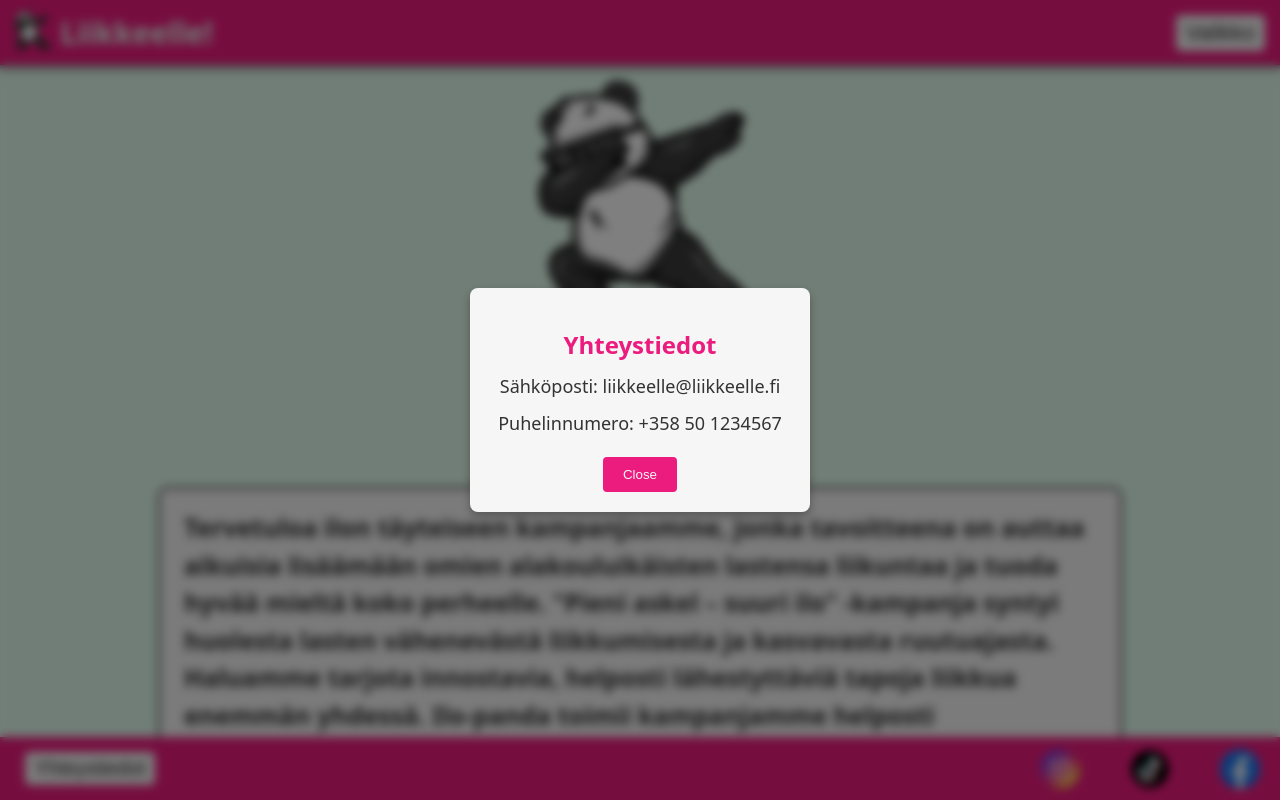
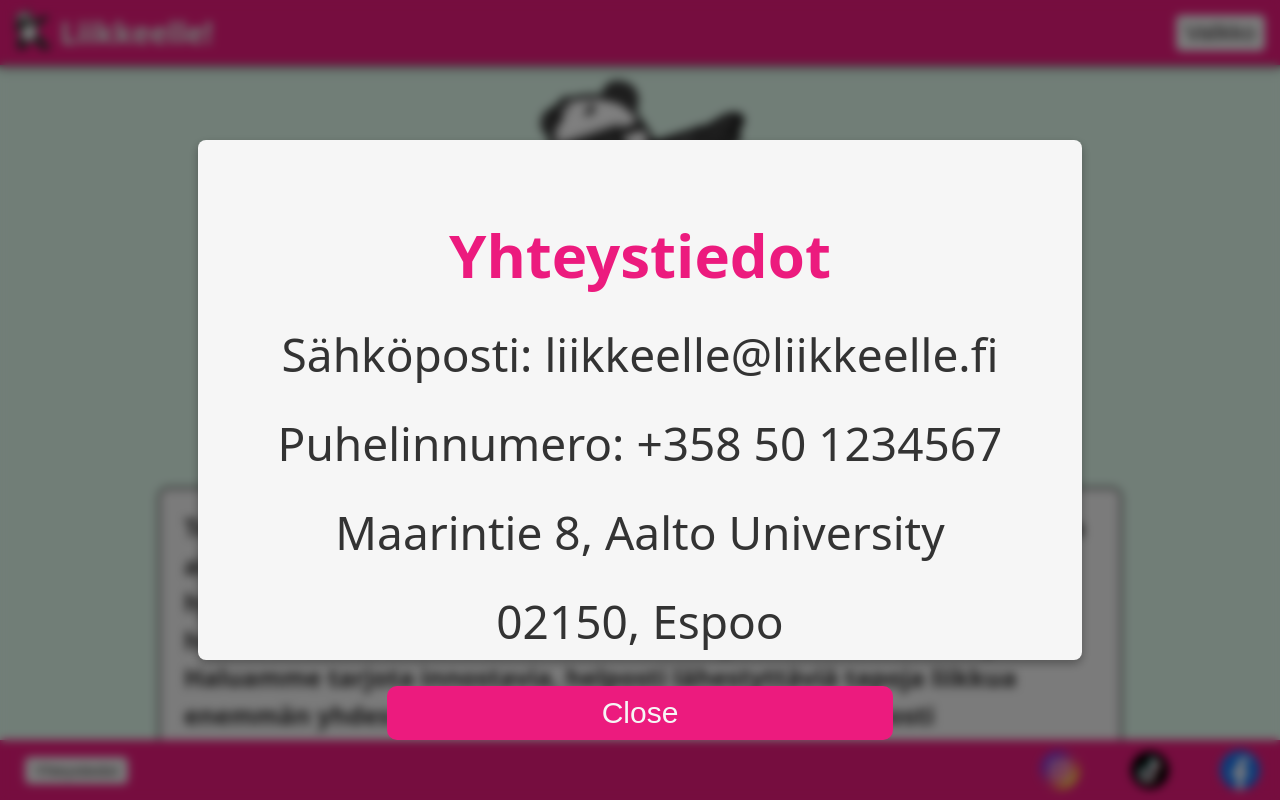
Before and after one commit to topieskelinen/vjp2025, a React (Vite) app in the folder liikkeelle-kampanjasivu/: page / in a window 1280 px wide. Both pictures are taken after a click on the button "Yhteystiedot". Shown: the top 800 px of the page. Built offline with nearby package versions, Linux system fonts and the light colour scheme.

Commit message:
Skaalautuvuus säätelyä, skaalautuu ylöspäin myös smoothisti, nyt on timanttinen

```diff
--- a/liikkeelle-kampanjasivu/src/components/Footer.jsx
+++ b/liikkeelle-kampanjasivu/src/components/Footer.jsx
@@ -40,6 +40,8 @@ export default function Footer() {
                         <h2>Yhteystiedot</h2>
                         <p>Sähköposti: liikkeelle@liikkeelle.fi</p>
                         <p>Puhelinnumero: +358 50 1234567</p>
+                        <p>Maarintie 8, Aalto University</p>
+                        <p>02150, Espoo</p>
                         <button onClick={closeModal}>Close</button>
                     </div>
                 </div>
--- a/liikkeelle-kampanjasivu/src/styleComponents/EmblaCarousel.css
+++ b/liikkeelle-kampanjasivu/src/styleComponents/EmblaCarousel.css
@@ -41,7 +41,6 @@
   background-color: #F6F6F6;
   padding: 2rem 1rem;
   justify-content: center;
-  min-height: 30vh;
 }
 
 .media-slide {
@@ -66,13 +65,6 @@
 .embla_slide:hover img,
 .embla_slide:hover video {
   transform: scale(1.02);
-}
-
-#mahdollisuus_ig {
-  height: 96%;
-  width: auto;
-  border-radius: 10px;
-
 }
 
 @media screen and (max-width: 1000px) {
@@ -140,14 +132,37 @@ margin-bottom: 5px;
     font-size: 2rem;
     text-align: center;
   }
+  .embla-wrapper {
+    min-height: 0px;
+  }
+
+  .media-slide {
+  height: 80%;
+  }
 }
 
-@media screen and (max-width: 3000px) and (min-width: 2000px) {
+@media screen and (max-width: 2500px) and (min-width: 2000px) {
 
   h2 {
     font-size: 3rem;
     text-align: center;
   }
+
+  .media-slide {
+    height: 80%;
+    }
+}
+
+@media screen and (max-width: 3000px) and (min-width: 2500px) {
+
+  h2 {
+    font-size: 3rem;
+    text-align: center;
+  }
+
+  .media-slide {
+    height: 80%;
+    }
 }
 
 @media screen and (max-width: 4096px) and (min-width: 3000px) {
@@ -156,4 +171,8 @@ margin-bottom: 5px;
     font-size: 5rem;
     text-align: center;
   }
+
+  .media-slide {
+    height:80%;
+    }
 }
--- a/liikkeelle-kampanjasivu/src/styleComponents/Footer.css
+++ b/liikkeelle-kampanjasivu/src/styleComponents/Footer.css
@@ -82,6 +82,9 @@
     text-align: center;
     box-shadow: 0 4px 10px rgba(0, 0, 0, 0.3);
     width: 300px;
+    display: flex;
+    flex-direction: column;
+    align-items: center;
 }
 
 .modal-content h2 {
@@ -129,11 +132,31 @@
         gap: 50px;
     }
 
-    .contactText {
-        margin: 0px;
-        font-size: 20px;
+    .modal-content {
+        height: 60%;
+        width: auto
     }
 
+    .modal-content h2 {
+        font-size: 60px;
+    }
+
+    .modal-content p {
+        font-size: 46px;
+        padding-left: 60px;
+        padding-right: 60px;
+    }
+
+    .modal-content button {
+        margin-top: 20px;
+        padding: 10px 20px;
+        border-radius: 10px;
+        font-size: 30px;
+        width: 60%;
+        margin-bottom: 20px;
+        align-self: center;
+
+    }
 }
 
 @media screen and (min-width: 2000px) {
@@ -152,6 +175,23 @@
     .contact_info button {
         border-radius: 10px;
         padding: 20px 40px;
+    }
+
+    .modal-content {
+        height: 60%;
+        width: auto
+    }
+
+    .modal-content h2 {
+        font-size:80px;
+        margin-bottom: 50px;
+    }
+
+    .modal-content p {
+        font-size: 66px;
+        margin-bottom: 50px;
+        padding-left: 100px;
+        padding-right: 100px;
     }
 
 }
--- a/liikkeelle-kampanjasivu/src/styleComponents/Navigation.css
+++ b/liikkeelle-kampanjasivu/src/styleComponents/Navigation.css
@@ -115,7 +115,10 @@
         width: auto;
         height: 40px;
     }
-}
+
+    .dropdownMenu {
+        margin-top: 12px;
+}}
 
 @media screen and (min-width: 2000px) {
     .navTitle {
@@ -136,6 +139,7 @@
     .dropdownMenu {
         width: 300px;
         padding: 15px;
+        margin-top: 50px;
     }
 
     .dropdownMenu button {
@@ -166,6 +170,7 @@
     .dropdownMenu {
         width: 400px;
         padding: 20px;
+        margin-top: 80px;
     }
 
     .dropdownMenu button {
--- a/liikkeelle-kampanjasivu/src/styleComponents/PandaQuizButton.css
+++ b/liikkeelle-kampanjasivu/src/styleComponents/PandaQuizButton.css
@@ -63,6 +63,8 @@
     .pandaQuizButton button {
         width: 50vw;
         height: auto;
+        padding-left: 100px;
+        padding-right: 100px;
     }
 
     .pandaQuizButton h2 {
--- a/liikkeelle-kampanjasivu/src/styleComponents/Textbox.css
+++ b/liikkeelle-kampanjasivu/src/styleComponents/Textbox.css
@@ -81,3 +81,18 @@
         width: 90vw;
     }
 }
+
+@media screen and (min-width: 1000px) {
+    .eventButton {
+        align-self: center;
+        margin-bottom: 20px;
+    }
+
+    .textbox button {
+        height: 500px;
+    }
+
+    .eventButton h2 {
+        font-size: 50px;
+    }
+}
```
Also changed, not shown: liikkeelle-kampanjasivu/src/styleComponents/EventPage.css (deleted).
